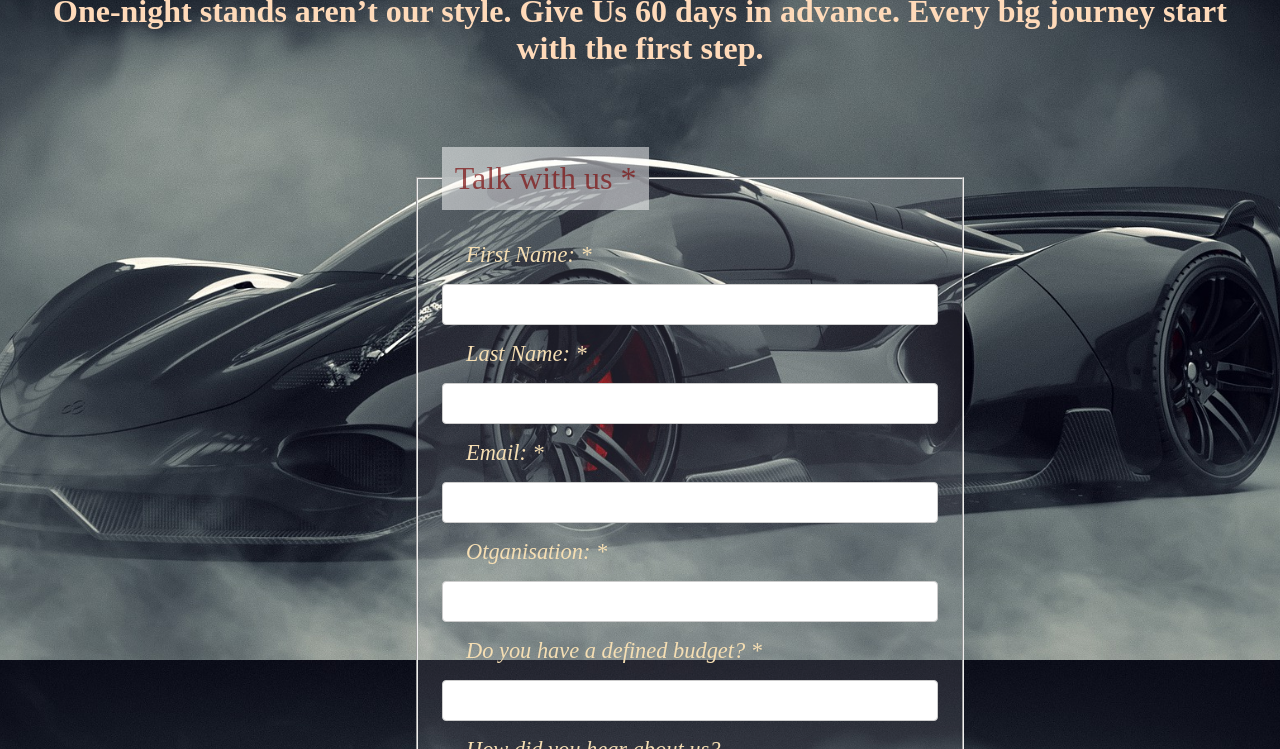
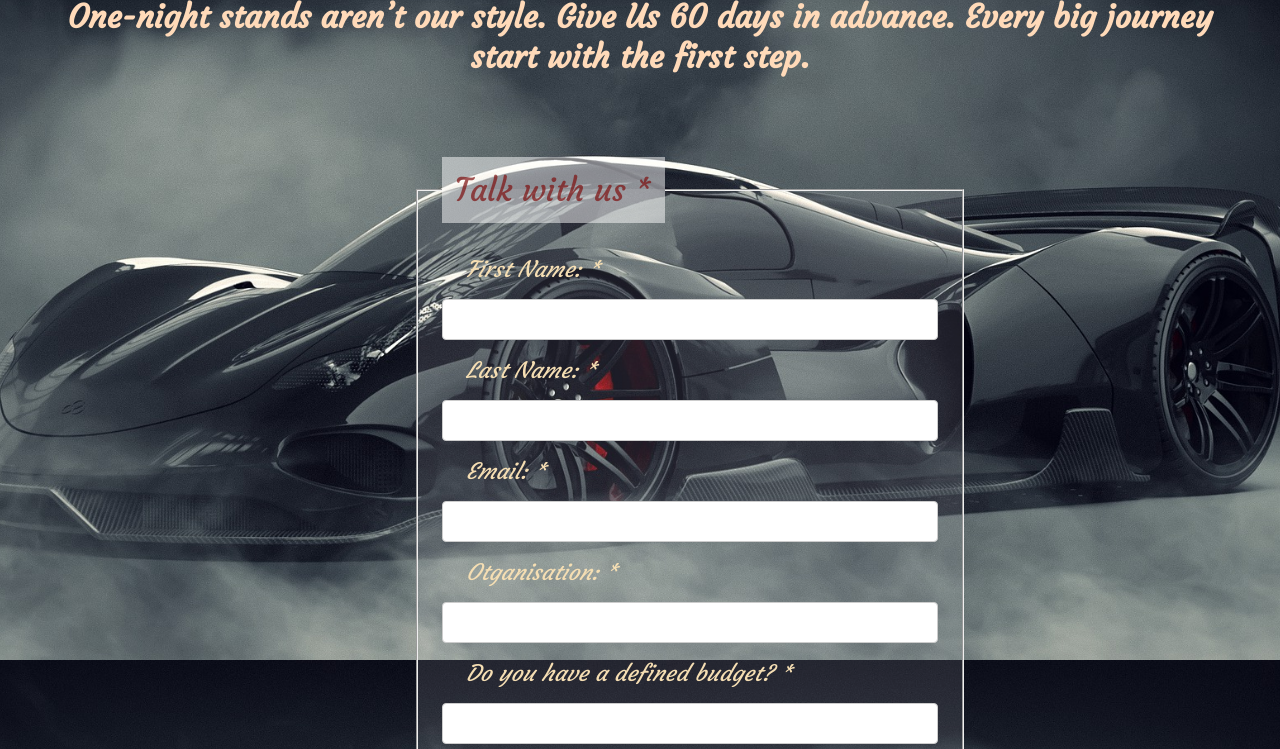
Before and after one commit to TanyaDT/ferrari-events, a plain HTML site: page contact.html in a window 1280 px wide. Shown: the part 140-889 px from the top of the page. Drawn offline with Linux system fonts and the light colour scheme; the site is published under a folder, as on GitHub Pages, so addresses that start at the root find nothing.

Commit message:
Update style-contact.css

```diff
--- a/style-contact.css
+++ b/style-contact.css
@@ -1,21 +1,21 @@
 @font-face {
-    src: url(/FontsNew/Courgette/Courgette-Regular.ttf);
+    src: url(./FontsNew/Courgette/Courgette-Regular.ttf);
     font-family: "courg";
 }
 @font-face {
-    src: url(/FontsNew/Karantina/Karantina-Bold.ttf);
+    src: url(./FontsNew/Karantina/Karantina-Bold.ttf);
     font-family:"karbold";
 }
 @font-face {
-    src: url(/FontsNew/Nova\ Cut/.ttf);
+    src: url(./FontsNew/Nova\ Cut/.ttf);
     font-family: "nova";
 }
 @font-face {
-    src: url(/FontsNew/Playball/Playball-Regular.ttf);
+    src: url(./FontsNew/Playball/Playball-Regular.ttf);
     font-family:"playball" ;
 }
 @font-face {
-    src: url(/FontsNew/Ultra/Ultra-Regular.ttf);
+    src: url(./FontsNew/Ultra/Ultra-Regular.ttf);
     font-family: "ultra";
 }
 * {
```
